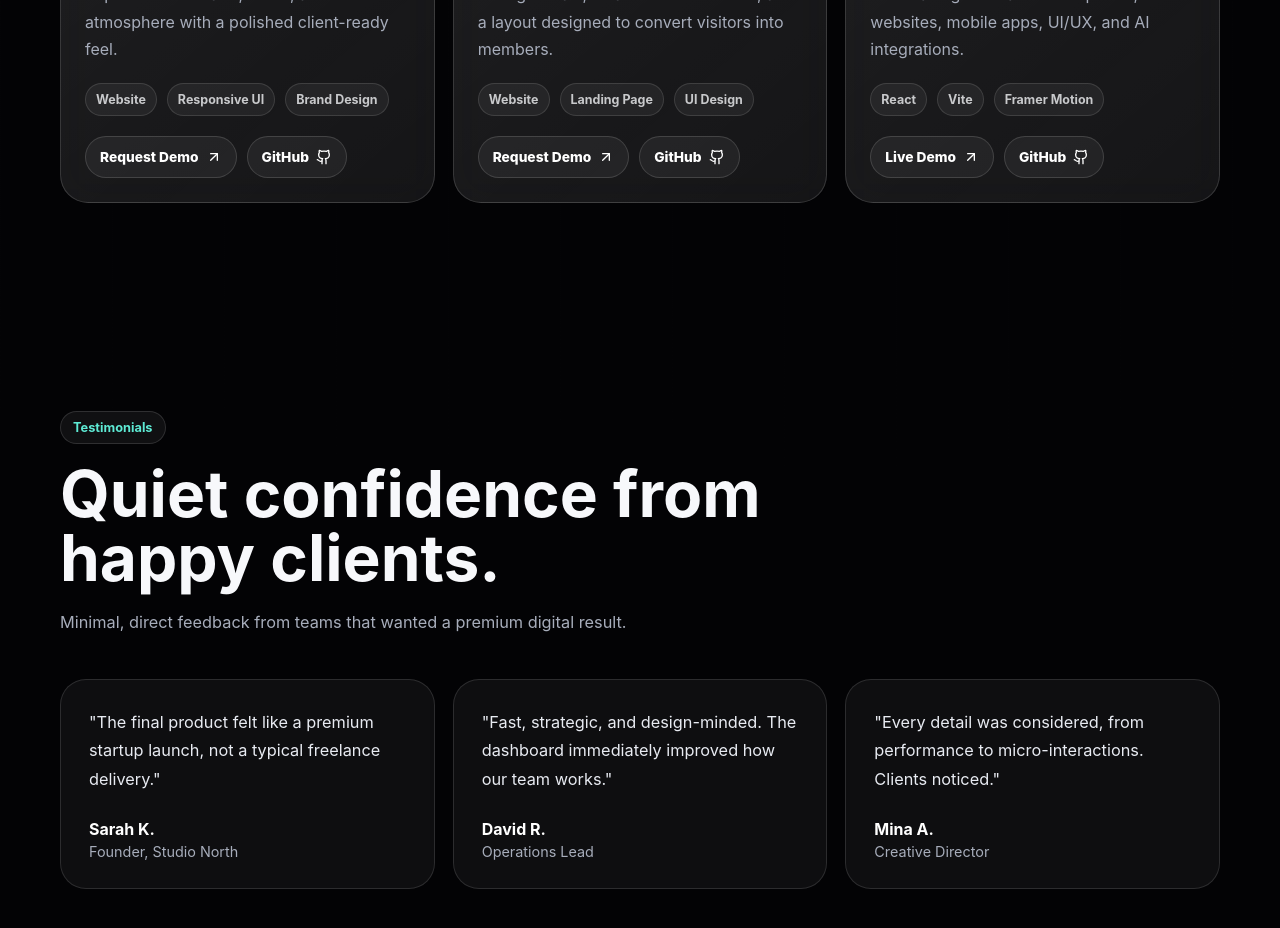
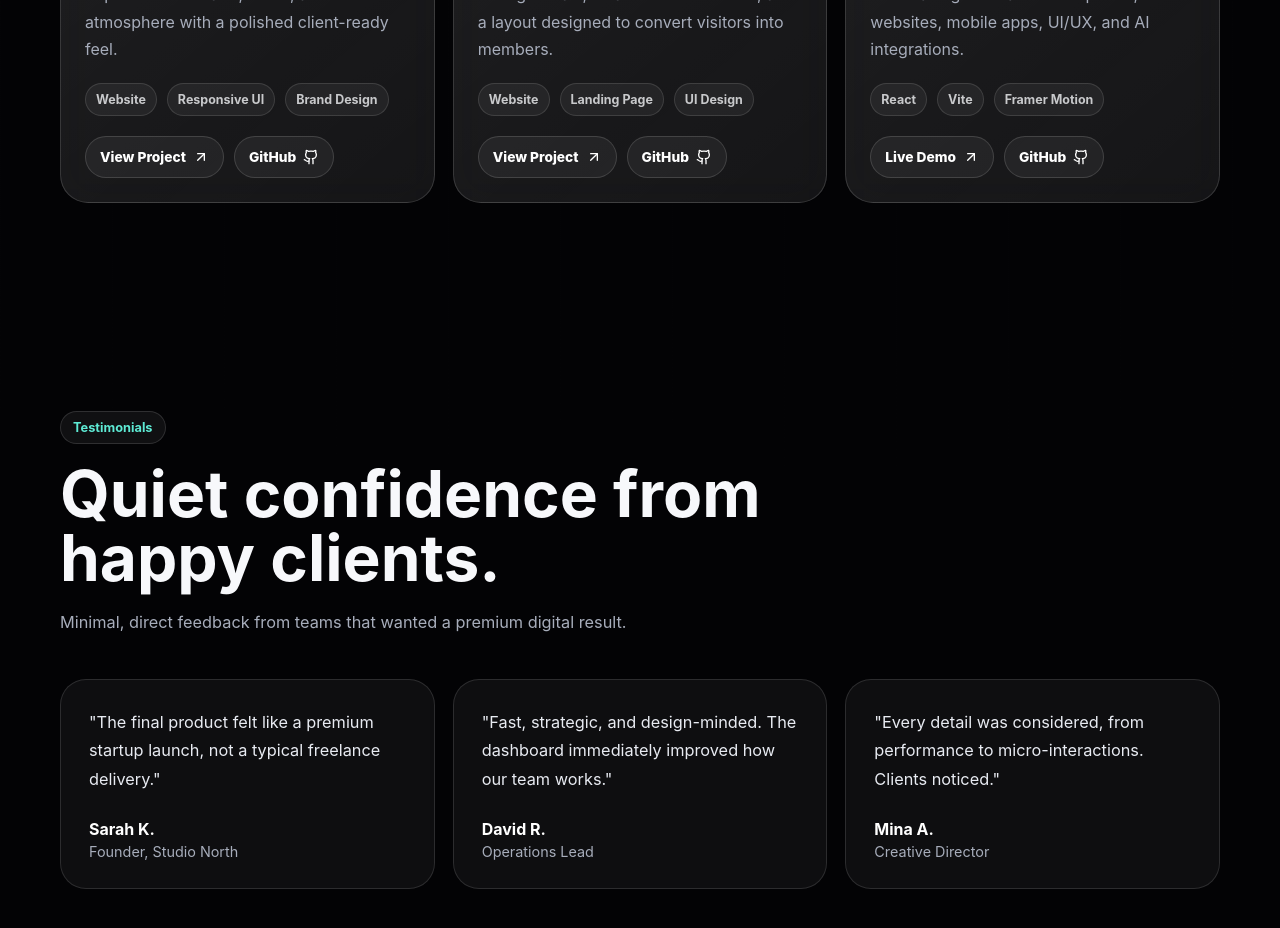
Before and after one commit to qaishamzeh/qais-hamzeh-portfolio, a React (Vite) app: page / in a window 1280 px wide. Shown: the part 4300-5228 px from the top of the page. Built offline with nearby package versions, Linux system fonts and the light colour scheme.

Commit message:
Link project cards to repositories

```diff
--- a/src/App.jsx
+++ b/src/App.jsx
@@ -612,8 +612,12 @@ function Projects() {
                 ))}
               </div>
               <div className="project-actions">
-                <a href={project.liveUrl || "#contact"}>
-                  {project.liveUrl ? "Live Demo" : "Request Demo"}
+                <a
+                  href={project.liveUrl || project.githubUrl}
+                  target={project.liveUrl ? "_blank" : "_blank"}
+                  rel="noreferrer"
+                >
+                  {project.liveUrl ? "Live Demo" : "View Project"}
                   <ArrowUpRight size={16} />
                 </a>
                 <a href={project.githubUrl} target="_blank" rel="noreferrer">
```
